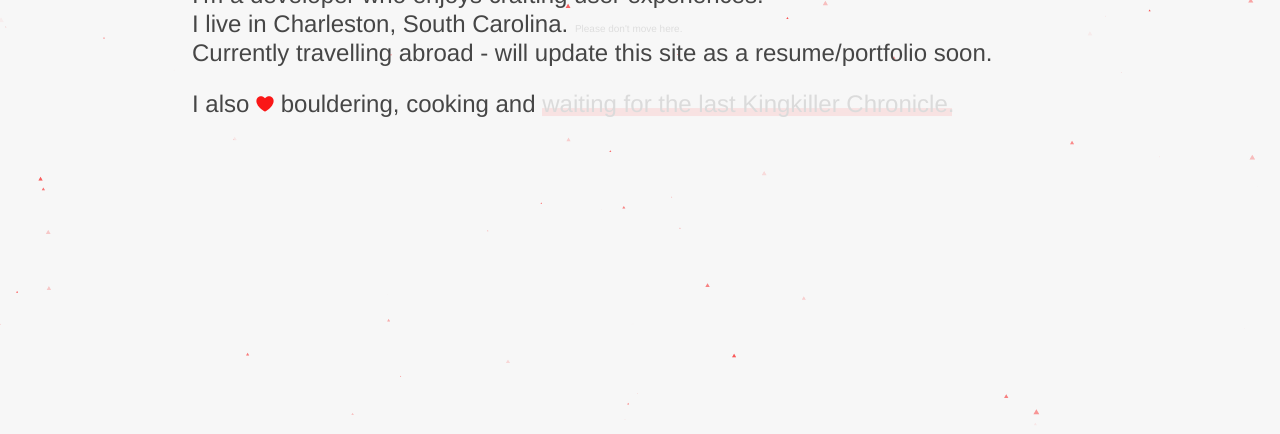
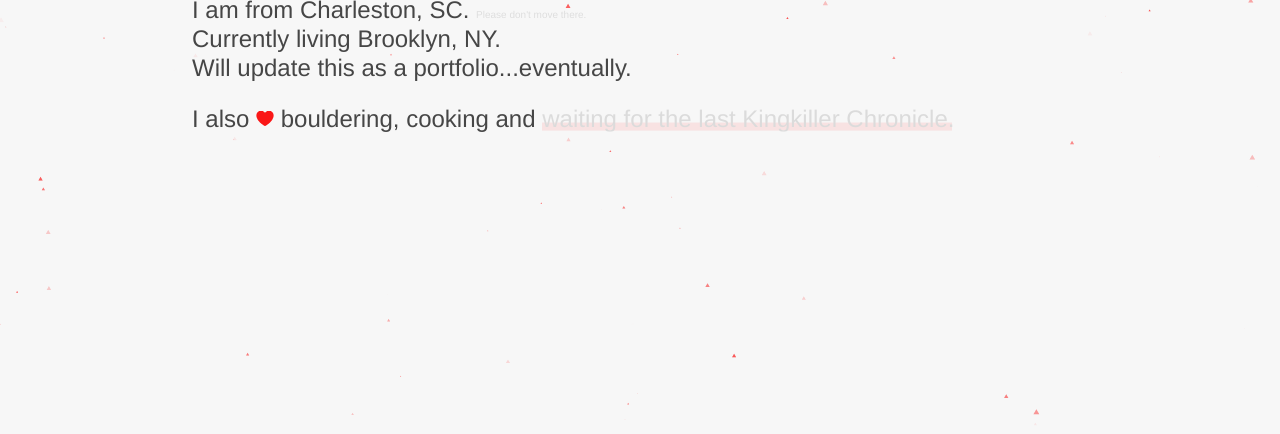
Before and after one commit to lapty/heyitscharles, a website: page index.html in a window 1280 px wide. Shown: the part 369-803 px from the top of the page. Drawn offline with nearby package versions, Linux system fonts and the light colour scheme; files that its build step writes are made by us from their sources; a web font is replaced by a local one.

Commit message:
Update package.json, change homepage text

```diff
--- a/index.html
+++ b/index.html
@@ -13,8 +13,9 @@
 			<h1>Hey, I'm Charles<span>.</span></h1>
 			<div class="descriptions">
 				<p>I'm a developer who enjoys crafting user experiences.</p>
-				<p>I live in Charleston, South Carolina. <span class="dont-move">Please don't move here.</span></p>
-				<p>Currently travelling abroad - will update this site as a resume/portfolio soon.</p>
+				<p>I am from Charleston, SC. <span class="dont-move">Please don't move there.</span></p>
+				<p>Currently living Brooklyn, NY.</p>
+				<p>Will update this as a portfolio...eventually.</p>
 				<p id="close-p">I also <img class="heart-icon" src="src/assets/images/heart.svg"> bouldering, cooking and <span class="phrases anim"></span></p>
 			</div>
 		</div>
--- a/src/js/main.js
+++ b/src/js/main.js
@@ -1,6 +1,14 @@
 jQuery(document).ready(function($) {
 
-    var phrases = ['waiting for the last Kingkiller Chronicle.', 'looking at food pics while hungry.', 'waiting for Mount and Blade 2.', 'reading spoilers on Wikipedia.'],
+    var phrases = [
+        'waiting for the last Kingkiller Chronicle.',
+        'looking at food pics while hungry.',
+        'waiting for Mount and Blade 2.',
+        'reading spoilers on Wikipedia.',
+        'watching Bon Appétit videos',
+        'not finishing any books I start'
+
+    ],
         $phrasesEl = $('.phrases.anim');
 
     function phraseSwap(phrases, $phrase) {
```
Also changed, not shown: package.json (+5 -5 lines), 1 other file.
